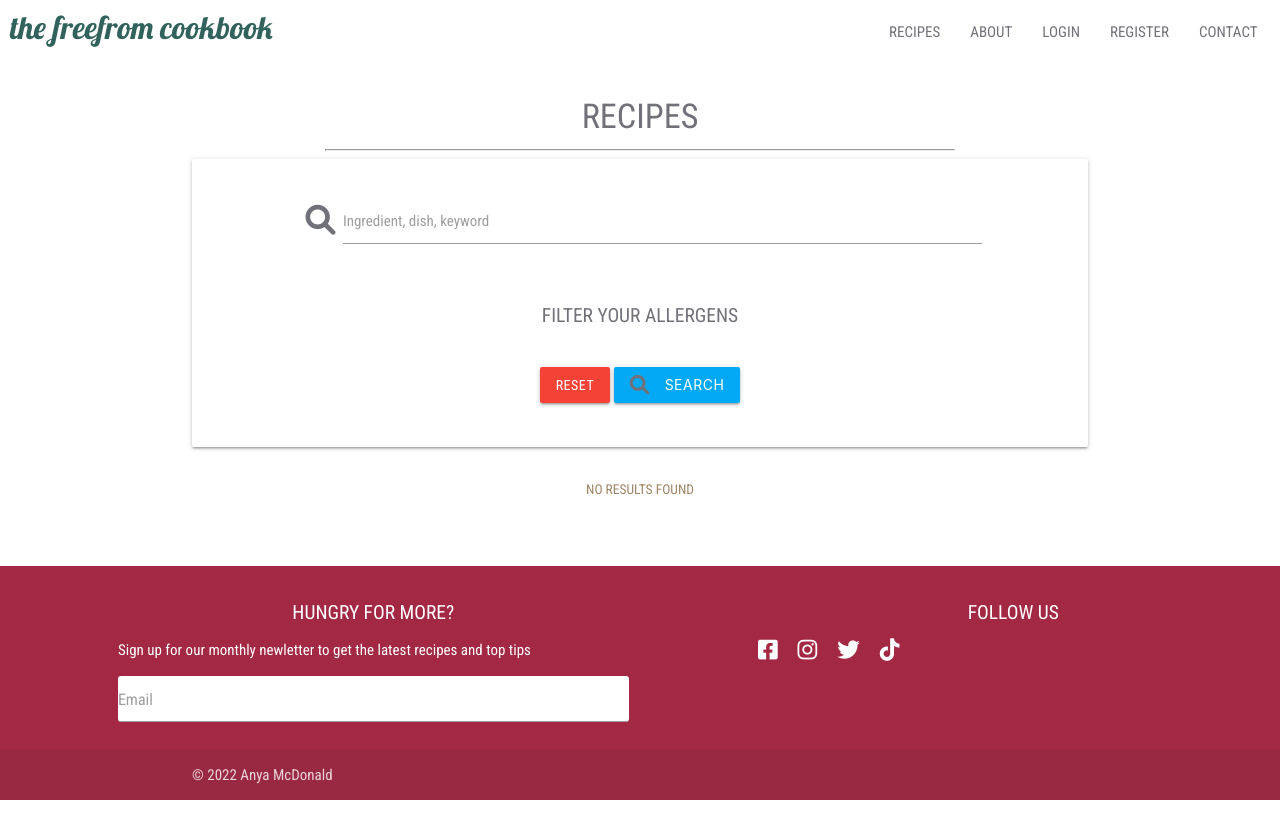
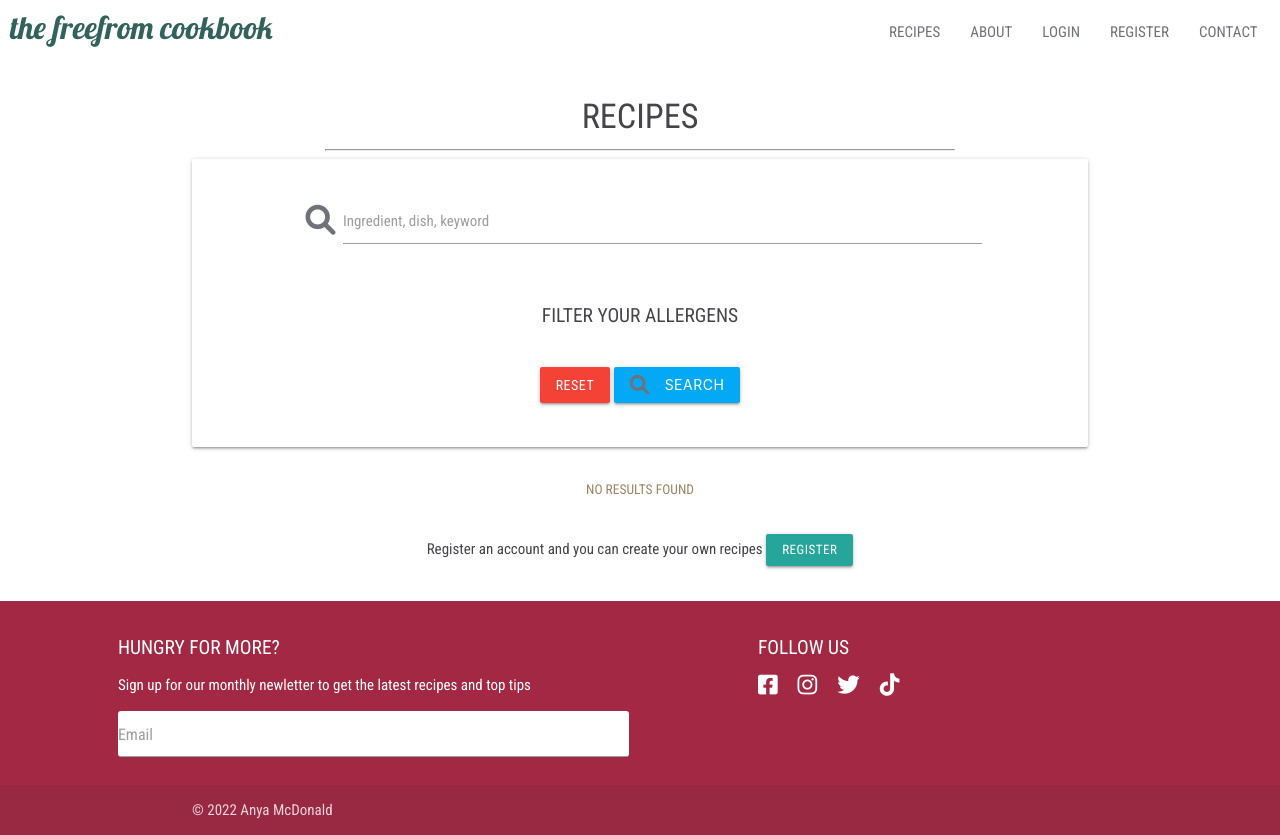
Before and after one commit to anyahush/the-freefrom-cookbook, a Flask app: page /search in a window 1280 px wide. Before the commit the page ends 800 px from the top, so only its background shows below. Run offline with Flask 2, Linux system fonts and the light colour scheme; data that the repository does not hold is empty; some libraries are stand-ins or nearby versions.

Commit message:
Add custom messages for user if no search results found

```diff
--- a/static/css/style.css
+++ b/static/css/style.css
@@ -5,7 +5,7 @@ body {
     display: flex;
     min-height: 100vh;
     flex-direction: column;
-    color: #71717A;
+    color: #45454a;
     font-family: "Roboto Condensed";
   }
 
@@ -47,7 +47,6 @@ h3, h4 {
 h5 {
     text-transform: uppercase;
     font-size: 130%;
-    text-align: center;
 }
 
 strong {
@@ -152,6 +151,10 @@ span {
     display: flex;
 }
 
+.recipe_card_title {
+    text-align: center;
+}
+
 .fa-plus {
     background-color: #31625c;
 }
--- a/templates/recipes.html
+++ b/templates/recipes.html
@@ -56,7 +56,7 @@
                 </div>
                 <div class="card-content">
                     <div class="col s12">
-                        <h5>{{ recipe.recipe_title}}</h5>
+                        <h5 class="recipe_card_title">{{ recipe.recipe_title}}</h5>
                         <hr>
                         <p>{{ recipe.recipe_description }}</p>
                     </div>
@@ -81,6 +81,25 @@
     {% else %}
     <div>
         <h2>No results found</h2>
+        {% if session.user %}
+            <div class="row">
+                <div class="col s12">
+                    <p class="center-align">
+                        Not find what your are looking for?
+                        <a href="{{ url_for('create_recipe') }}" class="btn-small">Create recipe</a>
+                    </p>
+                </div>
+            </div>
+        {% else %}
+            <div class="row">
+                <div class="col s12">
+                    <p class="center-align">
+                        Register an account and you can create your own recipes
+                        <a href="{{ url_for('register') }}" class="btn-small">Register</a>
+                    </p>
+                </div>
+            </div>
+        {% endif %}
     </div>
     {% endif %}
 
```
